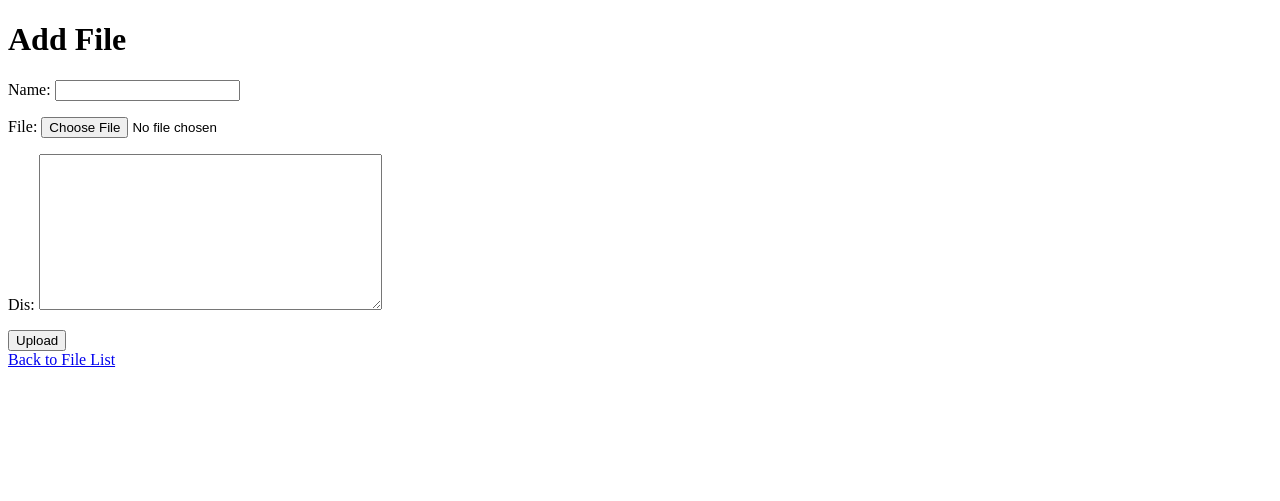
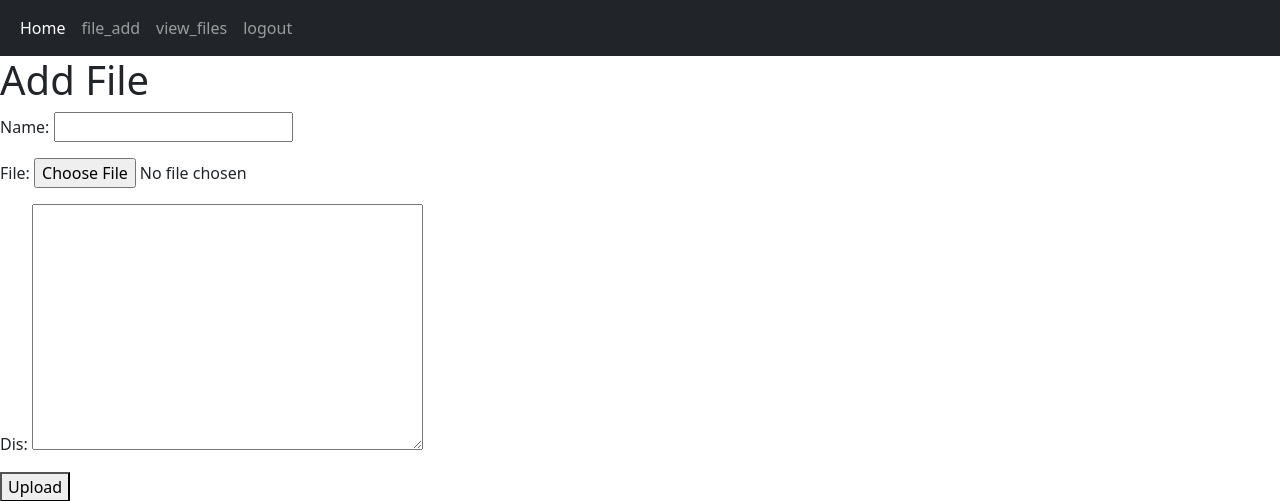
Before and after one commit to Adithyas2003/projects, a Django app: page /file_add/ in a window 1280 px wide. Shown: the top 501 px of the page. Run offline with Django 3.2, Linux system fonts and the light colour scheme.

Commit message:
projects added

```diff
--- a/filestorage/app/urls.py
+++ b/filestorage/app/urls.py
@@ -7,6 +7,7 @@ urlpatterns=[
     path('logout',views.e_logout),
     path('file_view/', views.file_list, name='file_view'),
     path('file_add/', views.file_upload, name='file_add'),
+    path('delete_file/<int:file_id>/', views.delete_file, name='delete_file'),
 
 
 
--- a/filestorage/app/views.py
+++ b/filestorage/app/views.py
@@ -1,4 +1,4 @@
-from django.shortcuts import render,redirect
+from django.shortcuts import render,get_object_or_404,redirect
 from django.contrib.auth import authenticate,login,logout
 from django.contrib import messages
 from .forms import FileForm
@@ -63,5 +63,40 @@ def file_list(request):
     return render(request, 'file_view.html', {'files': files})
 
 
+
+def delete_file(request, file_id):
+    # Get the file object using its ID
+    file_to_delete = get_object_or_404(File, id=file_id)
+
+    # Optionally, delete the actual file from the filesystem
+    if file_to_delete.file:
+        file_path = file_to_delete.file.path
+        if os.path.exists(file_path):
+            os.remove(file_path)
+
+    # If there's an associated image, delete it from the filesystem
+    if file_to_delete.image:
+        image_path = file_to_delete.image.path
+        if os.path.exists(image_path):
+            os.remove(image_path)
+
+    # If there's an associated video, delete it from the filesystem
+    if file_to_delete.video:
+        video_path = file_to_delete.video.path
+        if os.path.exists(video_path):
+            os.remove(video_path)
+
+    # Delete the file record from the database
+    file_to_delete.delete()
+
+    # Add a success message
+    messages.success(request, "File deleted successfully.")
+
+    # Redirect to the file list page
+    return redirect('file_list')
+
+
+
+
 def home(req):
     return render(req,'home.html')
--- a/filestorage/template/file_add.html
+++ b/filestorage/template/file_add.html
@@ -4,9 +4,30 @@
     <meta charset="UTF-8">
     <meta name="viewport" content="width=device-width, initial-scale=1.0">
     <title>Add File</title>
+    <link href="https://cdn.jsdelivr.net/npm/bootstrap@5.3.3/dist/css/bootstrap.min.css" rel="stylesheet">
+    <script src="https://cdn.jsdelivr.net/npm/bootstrap@5.3.3/dist/js/bootstrap.bundle.min.js"></script>
 </head>
 <body>
+    <nav class="navbar navbar-expand-sm bg-dark navbar-dark">
+        <div class="container-fluid">
+          <ul class="navbar-nav">
+            <li class="nav-item">
+              <a class="nav-link active" href="/">Home</a>
+            </li>
+            <li class="nav-item">
+              <a class="nav-link" href="../file_add">file_add</a>
+            </li>
+            <li class="nav-item">
+              <a class="nav-link" href="../file_view">view_files</a>
+            </li>
+            <li class="nav-item">
+              <a class="nav-link" href="../logout">logout</a>
+            </li>
 
+
+          </ul>
+        </div>
+      </nav>
 
     <h1>Add File</h1>
     <form method="post" enctype="multipart/form-data">
--- a/filestorage/template/home.html
+++ b/filestorage/template/home.html
@@ -217,13 +217,13 @@ footer .social-icons img:hover {
     <div class="container-fluid">
       <ul class="navbar-nav">
         <li class="nav-item">
-          <a class="nav-link active" href="#">Home</a>
+          <a class="nav-link active" href="home">Home</a>
         </li>
         <li class="nav-item">
-          <a class="nav-link" href="#">About</a>
+          <a class="nav-link" href="file_add">file_add</a>
         </li>
         <li class="nav-item">
-          <a class="nav-link" href="contact">view_files</a>
+          <a class="nav-link" href="file_view">view_files</a>
         </li>
         <li class="nav-item">
           <a class="nav-link" href="logout">logout</a>
```
Also changed, not shown: filestorage/template/file_view.html (+20 -10 lines), filestorage/media/uploads/pexels-photo-381739.jpeg (deleted).
